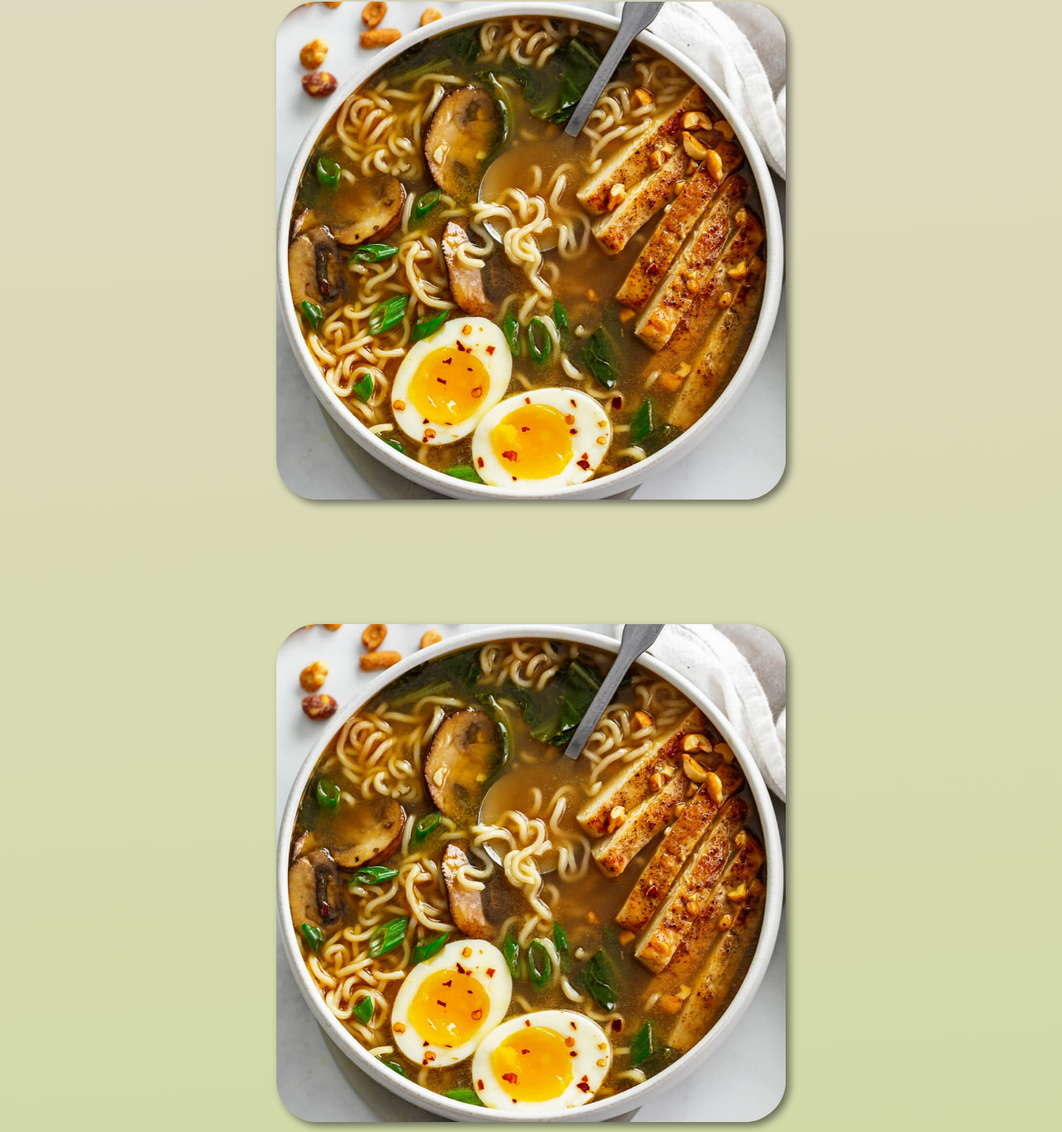
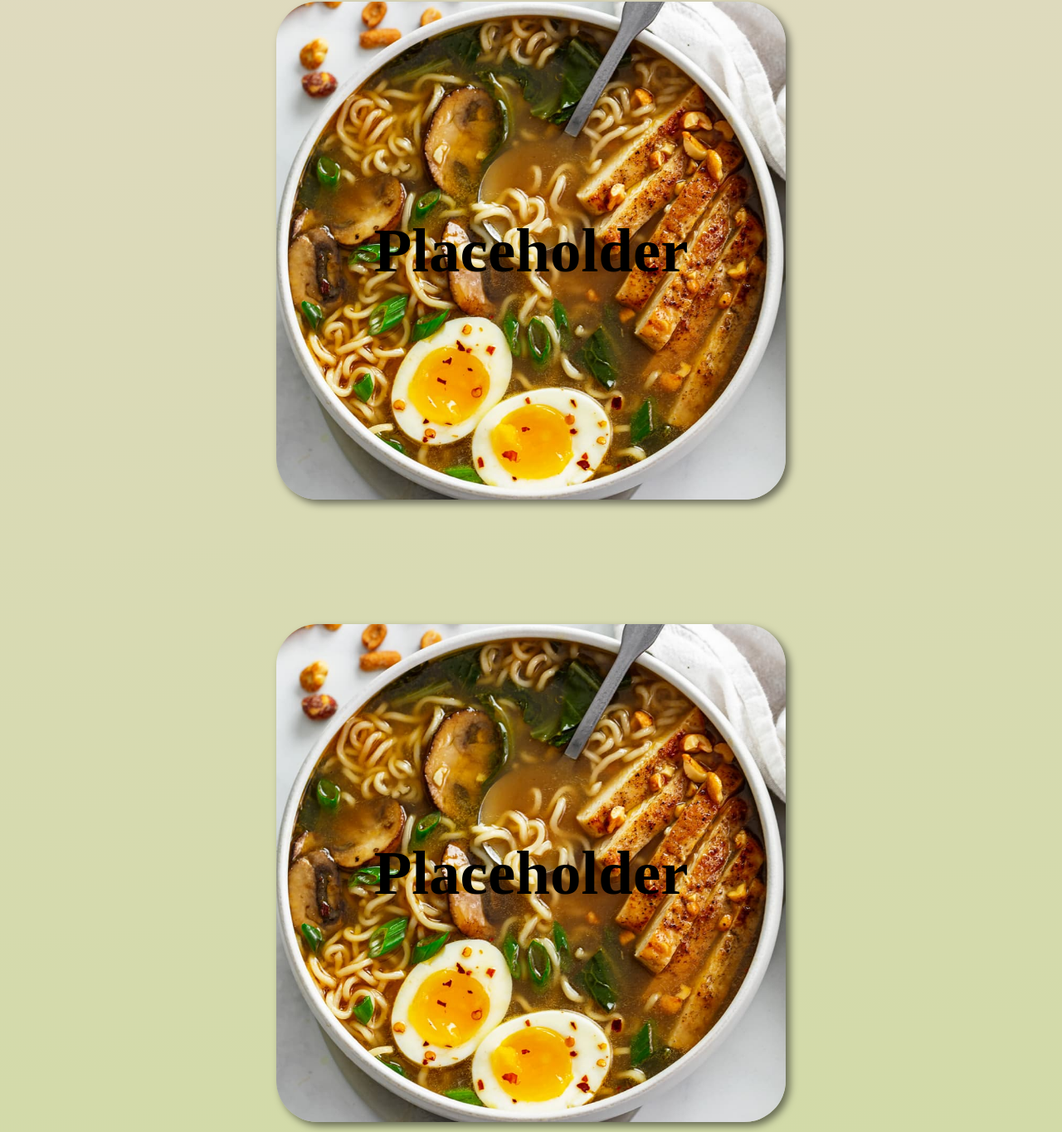
Before and after one commit to Blase1337/Odin_Recipes, a plain HTML site: page index.html in a window 1280 px wide. Shown: the part 936-2300 px from the top of the page at 83% size. Drawn offline with Linux system fonts and the light colour scheme.

Commit message:
Minor text changes on images

```diff
--- a/index.html
+++ b/index.html
@@ -20,16 +20,19 @@
       <div class="item">
         <a href="recipes/ramen.html">
           <img src="recipes/img/HomemadeRamen.jpg">
+          <span class="text-overlay"><h2>Placeholder</h2></span>
         </a>
       </div>
       <div class="item">
         <a href="recipes/ramen.html">
           <img src="recipes/img/HomemadeRamen.jpg">
+          <span class="text-overlay"><h2>Placeholder</h2></span>
         </a>
       </div>
       <div class="item">
         <a href="recipes/ramen.html">
           <img src="recipes/img/HomemadeRamen.jpg">
+          <span class="text-overlay"><h2>Placeholder</h2></span>
         </a>
       </div>
   </div>
```
